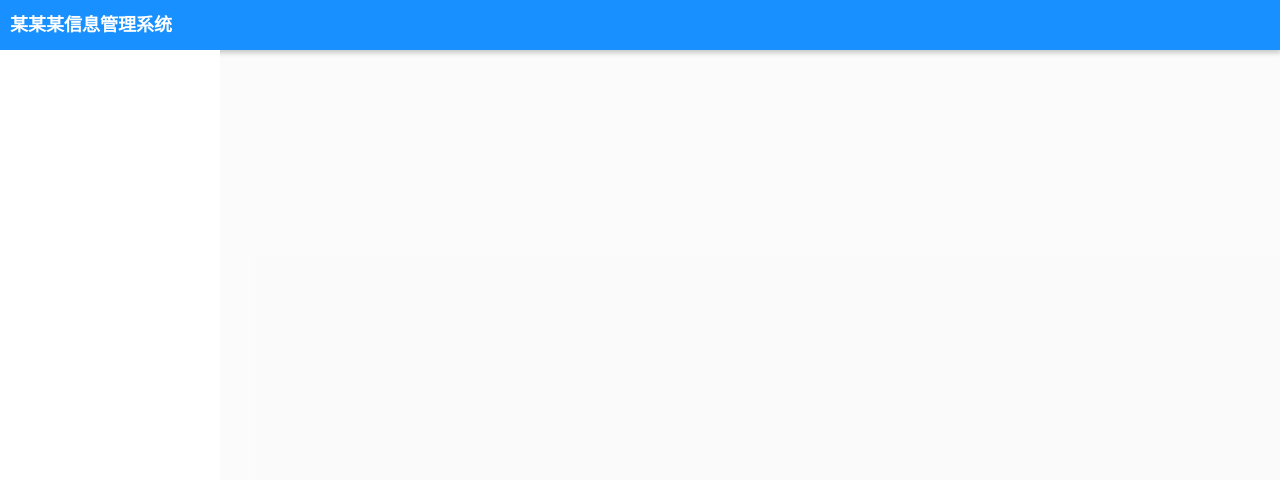
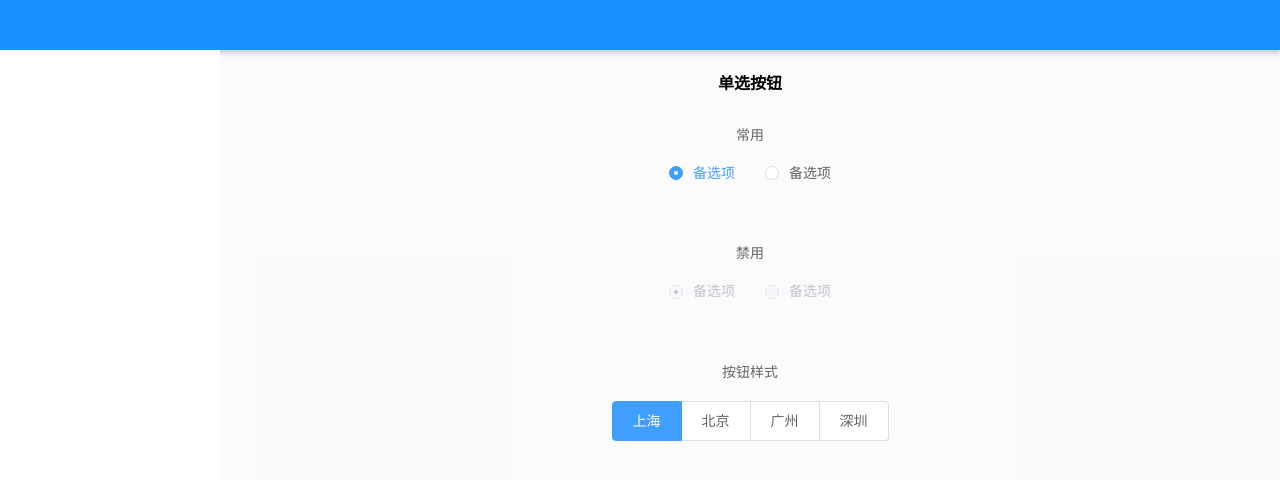
Before and after one commit to MRLIYAN/vue-system-template, a Vue app: page /layout in a window 1280 px wide. Shown: the top 480 px of the page. Built offline with nearby package versions, Linux system fonts and the light colour scheme.

Commit message:
增加elementui部分例子

```diff
--- /dev/null
+++ b/src/eleform/components/radio.vue
@@ -0,0 +1,63 @@
+<template>
+   <div class="radio-container">
+      <div class="line">
+         <div class="line-title">常用</div>
+         <div class="line-cont">
+            <el-radio v-model="radio" label="1">备选项</el-radio>
+            <el-radio v-model="radio" label="2">备选项</el-radio>
+         </div>
+      </div>
+
+      <div class="line">
+         <div class="line-title">禁用</div>
+         <div class="line-cont">
+            <el-radio disabled v-model="radio2" label="1">备选项</el-radio>
+            <el-radio disabled v-model="radio2" label="2">备选项</el-radio>
+         </div>
+      </div>
+
+      <div class="line">
+         <div class="line-title">按钮样式</div>
+         <div class="line-cont">
+            <el-radio-group v-model="radio3">
+               <el-radio-button label="上海"></el-radio-button>
+               <el-radio-button label="北京"></el-radio-button>
+               <el-radio-button label="广州"></el-radio-button>
+               <el-radio-button label="深圳"></el-radio-button>
+            </el-radio-group>
+         </div>
+      </div>
+
+   </div>
+</template>
+
+<script>
+export default {
+   data(){
+       return{
+            radio: '1',
+            radio2:'1',
+            radio3:'上海',
+       }
+   }
+}
+</script>
+
+<style lang="scss" scoped>
+.radio-container{
+
+   .line{
+        width:100%;
+        padding:20px;
+    }
+    .line-title{
+        font-size: 14px;
+        color:rgb(102, 102, 102);
+        padding:10px;
+    }
+    .line-cont{
+        width:100%;
+        padding:10px;
+    }
+}
+</style>
--- /dev/null
+++ b/src/eleform/index.vue
@@ -0,0 +1,37 @@
+<template>
+   <div class="form-container">
+       <div class="line">
+           <div class="line-title">单选按钮</div>
+           <div class="line-cont">
+               <radio></radio>
+           </div>
+       </div>
+   </div>
+</template>
+
+<script>
+import radio from './components/radio'
+export default {
+   components:{
+       radio,
+   }
+}
+</script>
+
+<style lang="scss" scoped>
+.form-container{
+
+    .line{
+        width:100%;
+        padding:20px;
+    }
+    .line-title{
+        font-size: 16px;
+        color:#000;
+        font-weight: bold;
+    }
+    .line-cont{
+        width:100%;
+    }
+}
+</style>
--- a/src/views/layout/index.vue
+++ b/src/views/layout/index.vue
@@ -3,7 +3,7 @@
        <div class="top">
            <div class="top-left">
                <img class="logo" src="" alt="">
-               <h1 class="name">某某某信息管理系统</h1>
+               <!-- <h1 class="name">某某某信息管理系统</h1> -->
            </div>
            <div class="top-right">
 
@@ -14,15 +14,18 @@
 
            </div>
            <div class="right-cont">
-
+               <eleform />
            </div>
        </div>
    </div>
 </template>
 
 <script>
+import eleform from '@/eleform';
 export default {
-
+   components:{
+       eleform,
+   }
 }
 </script>
 
```
Also changed, not shown: src/router/index.js (+0 -7 lines).
